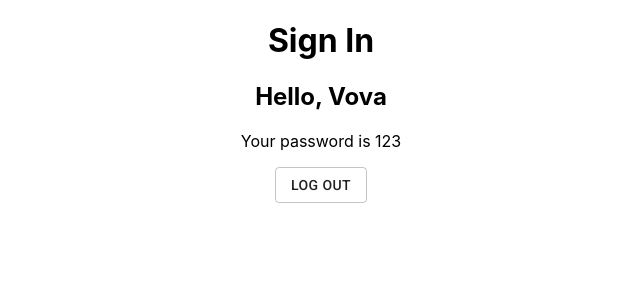
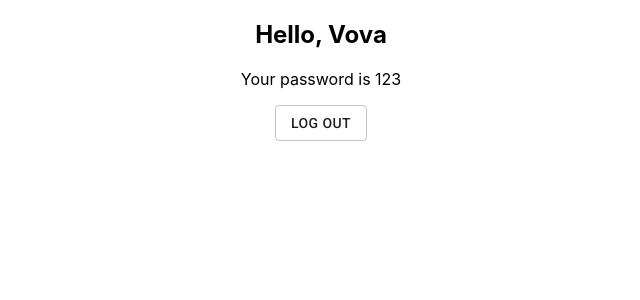
Before and after one commit to VladimirRiz/log-in-form, a React (Create React App) app: page /auth in a window 1280 px wide. Shown: the top 300 px of the page, without its empty margins (319-959 px from the left). Built offline with nearby package versions, Linux system fonts and the light colour scheme.

Commit message:
small line

```diff
--- a/src/App.js
+++ b/src/App.js
@@ -10,7 +10,7 @@ class App extends Component {
     return (
       <Router>
         <div className="App">
-          <Header />
+          <Route path='/' exact component={Header}></Route>
           <Route path='/' exact component={FormView}></Route>
           <Route path="/auth" component={Loggined} />
         </div>
```
Also changed, not shown: src/components/FormView.js (+3 -6 lines).
